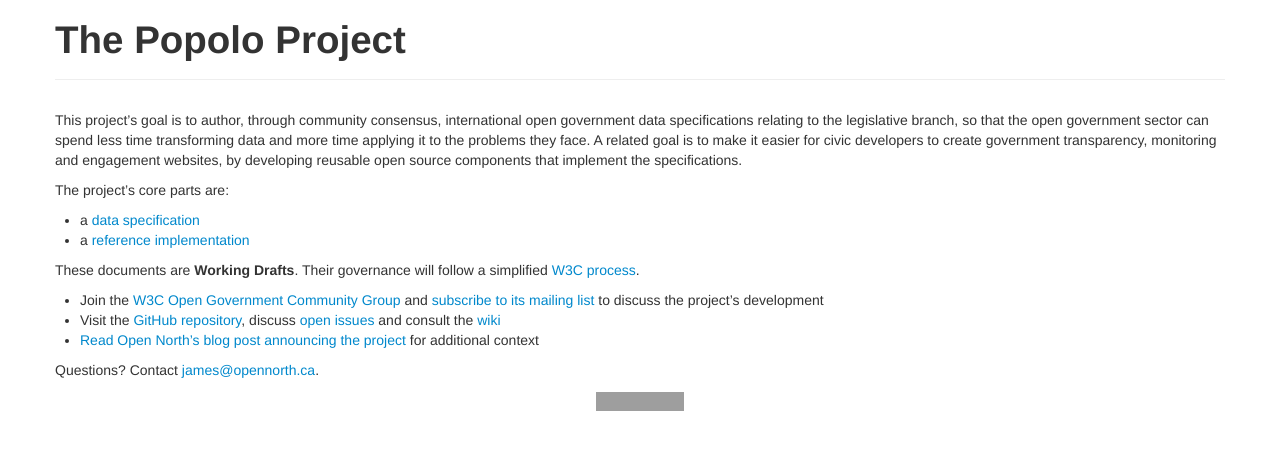
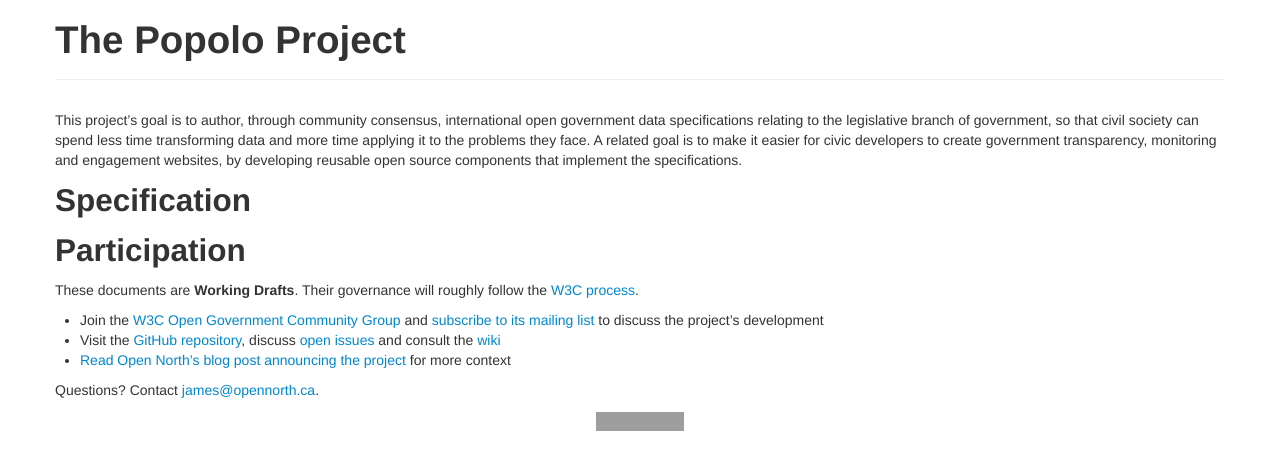
Before and after one commit to popolo-project/popolo-spec, a Jekyll site: the page built from index.md, in a window 1280 px wide. Shown: the top 470 px of the page. Built offline with Jekyll 4.4.1, drawn with Linux system fonts in a browser that asks for light colours; nearby versions of some CDN libraries; Markdown is read by kramdown in place of the engine named in the settings; grey boxes are pictures that could not be loaded.

Commit message:
start index redesign

```diff
--- a/Gemfile
+++ b/Gemfile
@@ -1,6 +1,6 @@
 source 'https://rubygems.org'
 gem 'haml'
-gem 'jekyll'
+gem 'jekyll', '~> 1.0.0'
 gem 'rake'
 gem 'redcarpet'
 gem 'sass'
--- a/index.md
+++ b/index.md
@@ -6,17 +6,16 @@
   <h1>The Popolo Project</h1>
 </div>
 
-This project's goal is to author, through community consensus, international open government data specifications relating to the legislative branch, so that the open government sector can spend less time transforming data and more time applying it to the problems they face. A related goal is to make it easier for civic developers to create government transparency, monitoring and engagement websites, by developing reusable open source components that implement the specifications.
+This project's goal is to author, through community consensus, international open government data specifications relating to the legislative branch of government, so that civil society can spend less time transforming data and more time applying it to the problems they face. A related goal is to make it easier for civic developers to create government transparency, monitoring and engagement websites, by developing reusable open source components that implement the specifications.
 
-The project's core parts are:
+## Specification
 
-* a [data specification](data.html)
-* a [reference implementation](https://github.com/opennorth/popolo)
+## Participation
 
-These documents are **Working Drafts**. Their governance will follow a simplified [W3C process](http://www.w3.org/Consortium/Process/).
+These documents are **Working Drafts**. Their governance will roughly follow the [W3C process](http://www.w3.org/Consortium/Process/).
 
 * Join the [W3C Open Government Community Group](http://www.w3.org/community/opengov/) and [subscribe to its mailing list](http://lists.w3.org/Archives/Public/public-opengov/) to discuss the project's development
 * Visit the [GitHub repository](https://github.com/opennorth/popolo-standard/tree/gh-pages), discuss [open issues](https://github.com/opennorth/popolo-standard/issues) and consult the [wiki](https://github.com/opennorth/popolo-standard/wiki/Data-standard-wiki)
-* [Read Open North's blog post announcing the project](http://blog.opennorth.ca/2013/02/21/update-on-opengovernment/) for additional context
+* [Read Open North's blog post announcing the project](http://blog.opennorth.ca/2013/02/21/update-on-opengovernment/) for more context
 
 Questions? Contact [james@opennorth.ca](mailto:james@opennorth.ca).
```
Also changed, not shown: Gemfile.lock.
